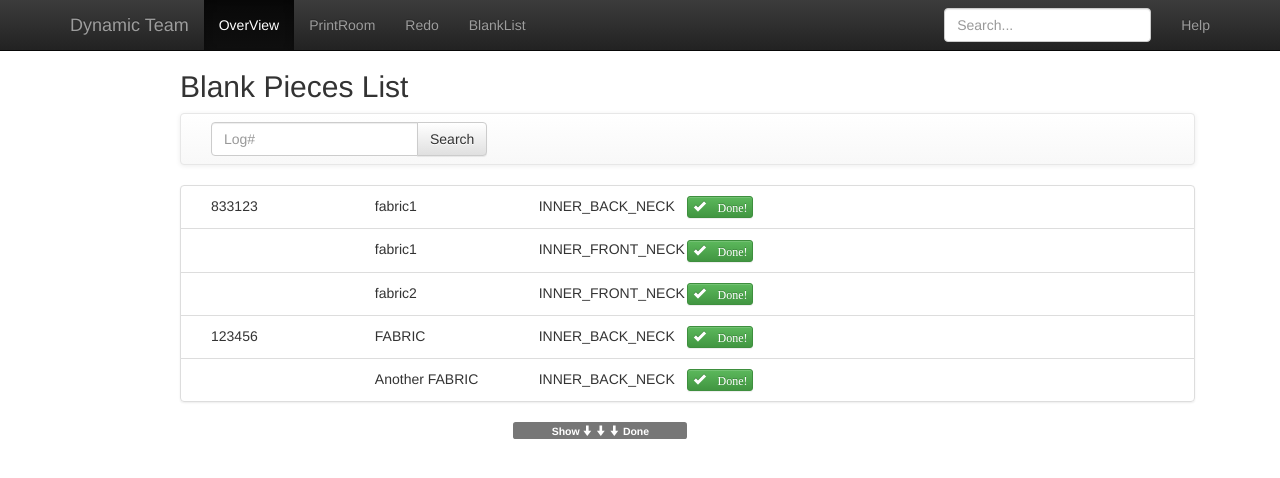
After one commit to beymig/dynamicteam, a Flask app: template web/templates/blanklist.html in a window 1280 px wide. The commit adds this page. Shown: the top 478 px of the page. Run offline with Flask 2, Linux system fonts and the light colour scheme; the template is opened without the code that fills it, so the values that code supplies are empty; some libraries are stand-ins or nearby versions.

Commit message:
add blanklist interface

```diff
--- /dev/null
+++ b/web/templates/blanklist.html
@@ -0,0 +1,66 @@
+{% extends "layout.html" %}
+{% block body %}
+<div class="col-sm-12 col-sm-offset-1 col-md-11 col-md-offset-1 main">
+<h2>Blank Pieces List</h2>
+<nav class="navbar navbar-default" >
+<form class="navbar-form navbar-left" role="search">
+  <div class="col-xs-12">
+    <div class="input-group">
+      <input type="text" class="form-control" placeholder="Log#">
+      <span class="input-group-btn">
+        <button class="btn btn-default" type="button">Search</button>
+      </span>
+    </div><!-- /input-group -->
+  </div><!-- /.col-lg-6 -->
+</form>
+
+</nav>
+
+<ul class="list-group">
+{% for blank in (
+  ("833123", "fabric1", "INNER_BACK_NECK"),
+  ("", "fabric1", "INNER_FRONT_NECK"),
+  ("", "fabric2", "INNER_FRONT_NECK"),
+  ("123456", "FABRIC", "INNER_BACK_NECK"),
+  ("", "Another FABRIC", "INNER_BACK_NECK")) %}
+  <li class="list-group-item">
+    <span class="col-xs-2">{{ blank[0] }}</span>
+    <span class="col-xs-2">{{ blank[1] }}</span>
+    <span class="col-xs-2">{{ blank[2] }}</span>
+    <button type="button" class="btn btn-xs btn-success" aria-label="delete">
+      <span class="glyphicon glyphicon-ok" aria-hidden="true"> Done!</span>
+    </button>
+  </li>
+{% endfor %}
+</ul>
+
+      <div class="row show-grid " data-toggle="collapse" href="#sheets-panel">
+        <div class="col-xs-2 col-sm-offset-4 label label-default">
+          <span>Show</span>
+        <span aria-hidden="true" class="glyphicon glyphicon-arrow-down"></span>
+        <span aria-hidden="true" class="glyphicon glyphicon-arrow-down"></span>
+        <span aria-hidden="true" class="glyphicon glyphicon-arrow-down"></span>
+        <span>Done</span>
+      </div>
+      </div>
+      <div id="sheets-panel" class="panel-collapse collapse" >
+        <ul class="list-group">
+        {% for blank in (
+          ("833123", "fabric1", "INNER_BACK_NECK"),
+          ("", "fabric1", "INNER_FRONT_NECK"),
+          ("", "fabric2", "INNER_FRONT_NECK"),
+          ("123456", "FABRIC", "INNER_BACK_NECK"),
+          ("", "Another FABRIC", "INNER_BACK_NECK")) %}
+          <li class="list-group-item">
+            <span class="col-xs-2">{{ blank[0] }}</span>
+            <span class="col-xs-2">{{ blank[1] }}</span>
+            <span class="col-xs-2">{{ blank[2] }}</span>
+            <button type="button" class="btn btn-xs btn-danger" aria-label="delete">
+              <span class="glyphicon glyphicon-repeat" aria-hidden="true"> Undo it!</span>
+            </button>
+          </li>
+        {% endfor %}
+        </ul>
+      </div>
+</div>
+{% endblock %}
--- a/web/templates/layout.html
+++ b/web/templates/layout.html
@@ -44,6 +44,7 @@
           <li class="active"><a href="/">OverView</a></li>
           <li id="nav-printroom"><a href="/printroom">PrintRoom</a></li>
           <li id="nav-redo"><a href="/redo">Redo</a></li>
+          <li id="nav-blanklist"><a href="/blanklist">BlankList</a></li>
 
         </ul>
         <ul class="nav navbar-nav navbar-right">
```
